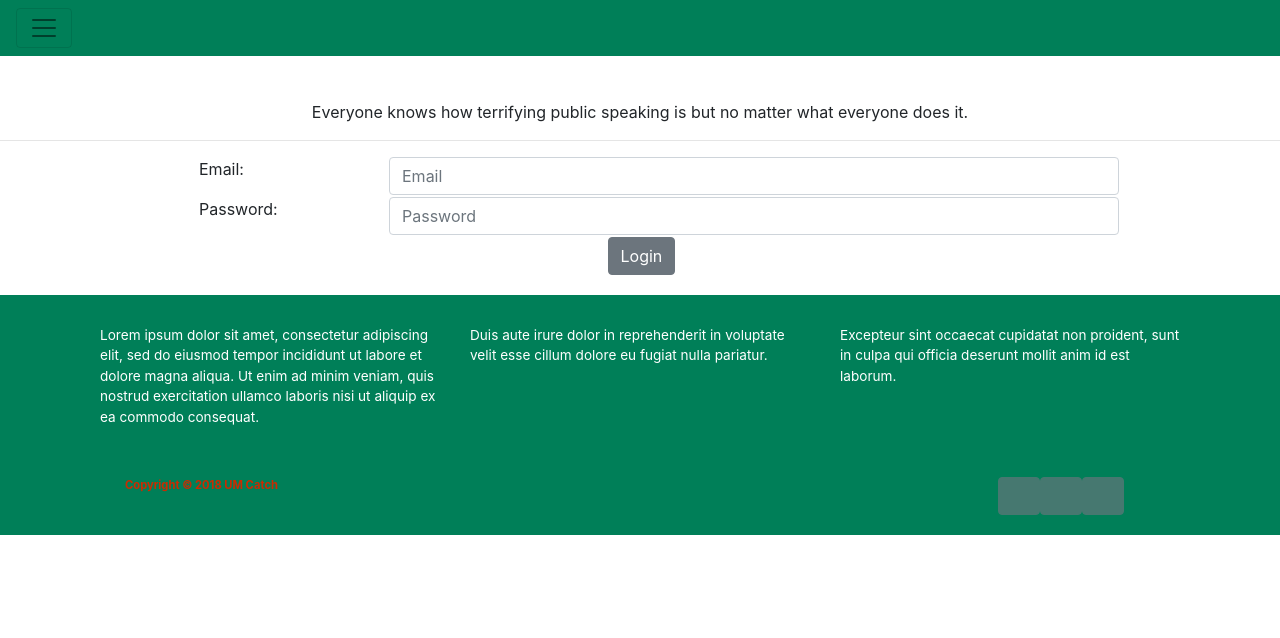
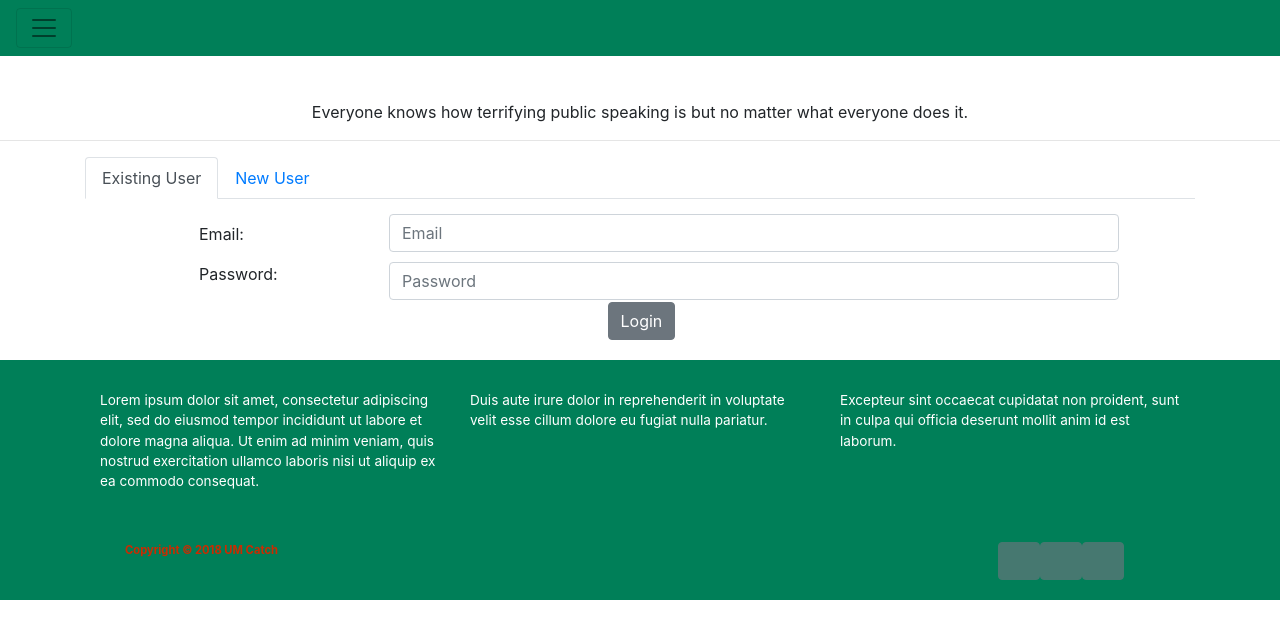
Before and after one commit to Redrecovery9/UmCatch, a Vue app: page / in a window 1280 px wide. Shown: the top 638 px of the page. Built offline with nearby package versions, Linux system fonts and the light colour scheme; some icons are missing.

Commit message:
adjusted style and added tabs between login and signup

```diff
--- a/src/components/home/Login.vue
+++ b/src/components/home/Login.vue
@@ -2,12 +2,14 @@
  <div class="login">
    <div class="loginCardBody">
      <b-container>
+       <b-tabs class="tabs">
+         <b-tab title='Existing User' active>
            <b-row>
-         <b-col sm='2' class='labels'>
+             <b-col sm='2' class='labels emailLabel'>
                <p>Email:</p>
              </b-col>
              <b-col sm='8'>
-           <b-form-input class='emailCol'
+               <b-form-input class='emailLabel'
                       type="email"
                       placeholder="Email">
                 </b-form-input>
@@ -27,6 +29,10 @@
           <b-row class='loginButtons'>
             <b-col sm='1' class='loginCol'><b-button class='loginButton'>Login</b-button></b-col>
           </b-row>
+        </b-tab>
+        <b-tab title="New User">
+        </b-tab>
+      </b-tabs>
      </b-container>
    </div>
  </div>
@@ -49,6 +55,9 @@ export default {
 <style>
 .labels {
   margin-left: 10%;
+}
+.emailLabel {
+  margin-top: 2%;
 }
 .loginButtons {
   display: flex;
```
Lines whose indentation alone changed are shown as unchanged.
